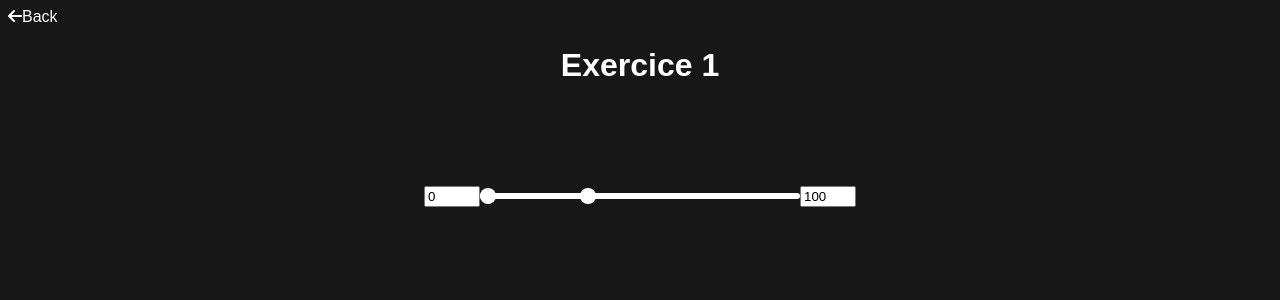
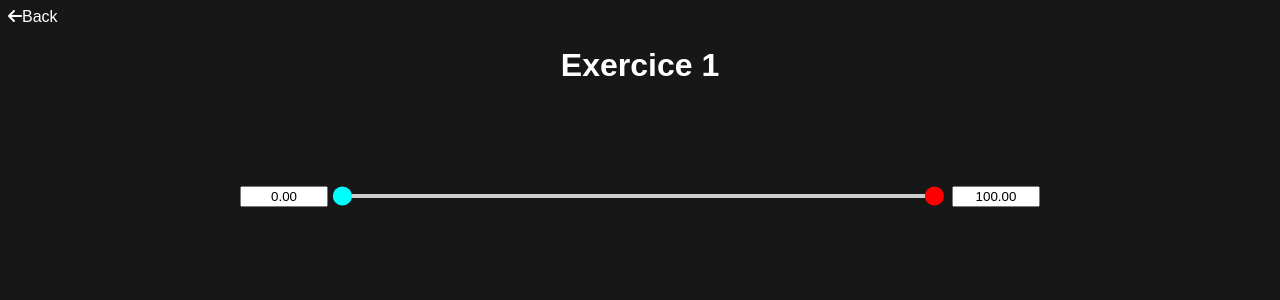
Before and after one commit to manu997/range-component, a Next.js app: page /exercice-1 in a window 1280 px wide. Shown: the top 300 px of the page. Built offline with nearby package versions, Linux system fonts and the light colour scheme.

Commit message:
Implementation with no third-party libraries

```diff
--- a/src/components/Range/Range.tsx
+++ b/src/components/Range/Range.tsx
@@ -1,98 +1,99 @@
-import React, {
-  useCallback,
-  useEffect,
-  useMemo,
-  useRef,
-  useState,
-} from 'react';
+import React, { useCallback, useEffect, useRef, useState } from 'react';
 import styles from './Range.module.scss';
-import { Dot } from '../Dot';
 
 const Range = () => {
-  const MIN = 0;
-  const MAX = 100;
+  // TODO: Fetch from API
+  const min = 0;
+  const max = 100;
 
   const rangeRef = useRef<HTMLDivElement>(null);
-  const [containerWidth, setContainerWidth] = useState(-1);
   const [minValue, setMinValue] = useState(0);
   const [maxValue, setMaxValue] = useState(100);
+  const [isDragging, setIsDragging] = useState<'min' | 'max' | null>(null); // Saber cuál bullet se está arrastrando
 
-  const valueInRange = useCallback(
-    (value: number) => value >= MIN && value <= MAX,
-    []
+  const handleMouseDown = (type: 'min' | 'max') => {
+    setIsDragging(type);
+  };
+
+  const handleMouseMove = useCallback(
+    (e: MouseEvent) => {
+      if (!isDragging || !rangeRef.current) return;
+
+      const rangeRect = rangeRef.current.getBoundingClientRect();
+      const rangeWidth = rangeRect.width;
+
+      // Asegurarse de que el valor esté dentro de los límites del rango
+      let newValue = Math.max(
+        min,
+        Math.min(
+          max,
+          ((e.clientX - rangeRect.left) / rangeWidth) * (max - min) + min
+        )
+      );
+
+      // Asegurarse de que el valor esté dentro de los límites del rango
+      newValue = Math.max(min, Math.min(max, newValue));
+
+      if (isDragging === 'min') {
+        setMinValue(Math.min(newValue, maxValue - 1)); // El valor de min no puede superar el valor de max
+      } else if (isDragging === 'max') {
+        setMaxValue(Math.max(newValue, minValue + 1)); // El valor de max no puede ser menor que min
+      }
+    },
+    [isDragging, maxValue, minValue]
   );
 
-  const parseValue = useCallback(
-    (value: number) =>
-      valueInRange(value) ? value : (value * 100) / containerWidth,
-    [containerWidth, valueInRange]
-  );
-
-  const parseMaxPosition = useCallback(
-    (e: string) => {
-      const value = parseInt(e);
-      if (!isNaN(value)) {
-        setMaxValue((prev) => (valueInRange(parseValue(value)) ? value : prev));
-      } else {
-        setMaxValue(0);
-      }
-    },
-    [valueInRange, parseValue]
-  );
-
-  const parseMinPosition = useCallback(
-    (e: string) => {
-      const value = parseInt(e);
-      if (!isNaN(value)) {
-        setMinValue((prev) => (valueInRange(parseValue(value)) ? value : prev));
-      } else {
-        setMinValue(0);
-      }
-    },
-    [valueInRange, parseValue]
-  );
-
-  const initialMaxValue = useMemo(() => {
-    const value = containerWidth * (maxValue / 100);
-    return { x: value, y: 0 };
-  }, [containerWidth, maxValue]);
+  const handleMouseUp = () => {
+    setIsDragging(null); // Dejar de arrastrar cuando se suelta el mouse
+  };
 
   useEffect(() => {
-    const updateWidth = () => {
-      if (rangeRef.current) {
-        setContainerWidth(rangeRef.current.clientWidth);
-      }
+    if (isDragging) {
+      window.addEventListener('mousemove', handleMouseMove);
+      window.addEventListener('mouseup', handleMouseUp);
+    } else {
+      window.removeEventListener('mousemove', handleMouseMove);
+      window.removeEventListener('mouseup', handleMouseUp);
+    }
+
+    return () => {
+      window.removeEventListener('mousemove', handleMouseMove);
+      window.removeEventListener('mouseup', handleMouseUp);
     };
-    updateWidth();
-    window.addEventListener('resize', updateWidth);
-    return () => {
-      window.removeEventListener('resize', updateWidth);
-    };
-  }, []);
+  }, [handleMouseMove, isDragging]);
 
   return (
     <div className={styles.container}>
       <input
-        value={parseValue(minValue)}
-        onChange={(e) => parseMinPosition(e.target.value)}
+        value={minValue.toFixed(2)}
+        onChange={(e) =>
+          setMinValue(Math.min(Number(e.target.value), maxValue - 1))
+        }
         className={styles.input}
       />
-      <div className={styles.rangeContainer} ref={rangeRef}>
-        <div className={styles.rangeLine} />
-        <Dot
-          setMinValue={setMinValue}
-          minValue={minValue}
-          initialPosition={{ x: 0, y: 0 }}
+      <div className={styles.rangeLine} ref={rangeRef}>
+        <div
+          className={`${styles.bullet} ${styles.active}`}
+          style={{
+            left: `${((minValue - min) / (max - min)) * 100}%`,
+            backgroundColor: 'aqua',
+          }}
+          onMouseDown={() => handleMouseDown('min')}
         />
-        <Dot
-          setMaxValue={setMaxValue}
-          maxValue={maxValue}
-          initialPosition={initialMaxValue}
+        <div
+          className={`${styles.bullet} ${styles.active}`}
+          style={{
+            left: `${((maxValue - min) / (max - min)) * 100}%`,
+            backgroundColor: 'red',
+          }}
+          onMouseDown={() => handleMouseDown('max')}
         />
       </div>
       <input
-        value={parseValue(maxValue)}
-        onChange={(e) => parseMaxPosition(e.target.value)}
+        value={maxValue.toFixed(2)}
+        onChange={(e) =>
+          setMaxValue(Math.max(Number(e.target.value), minValue + 1))
+        }
         className={styles.input}
       />
     </div>
--- a/src/components/Range/range.module.scss
+++ b/src/components/Range/range.module.scss
@@ -2,25 +2,40 @@
 
 .container {
   display: flex;
+  width: 50rem;
+  align-items: center;
+  gap: 1rem;
 }
 
 .input {
-  width: 3rem;
-}
-
-.rangeContainer {
-  display: flex;
-  align-items: center;
-  gap: 5rem;
-  position: relative;
-  height: 20px;
-  width: 20rem;
+  width: 5rem;
+  text-align: center;
 }
 
 .rangeLine {
+  position: relative;
+  height: 4px;
+  background-color: #ccc;
   width: 100%;
-  height: 0.35rem;
-  background-color: $foreground;
-  margin: 0 auto;
-  border-radius: 1rem;
+  display: flex;
+  align-items: center;
 }
+
+.bullet {
+  position: absolute;
+  width: 1rem;
+  height: 1rem;
+  border-radius: 50%;
+  cursor: pointer;
+  transition: transform 0.2s ease-in-out;
+  transform: translateX(-50%); // Para centrar el bullet sobre la línea
+
+  &.active {
+    transform: scale(1.2) translateX(-50%);
+  }
+
+  &:hover {
+    transform: scale(1.5) translateX(-50%);
+    cursor: grab;
+  }
+}
```
